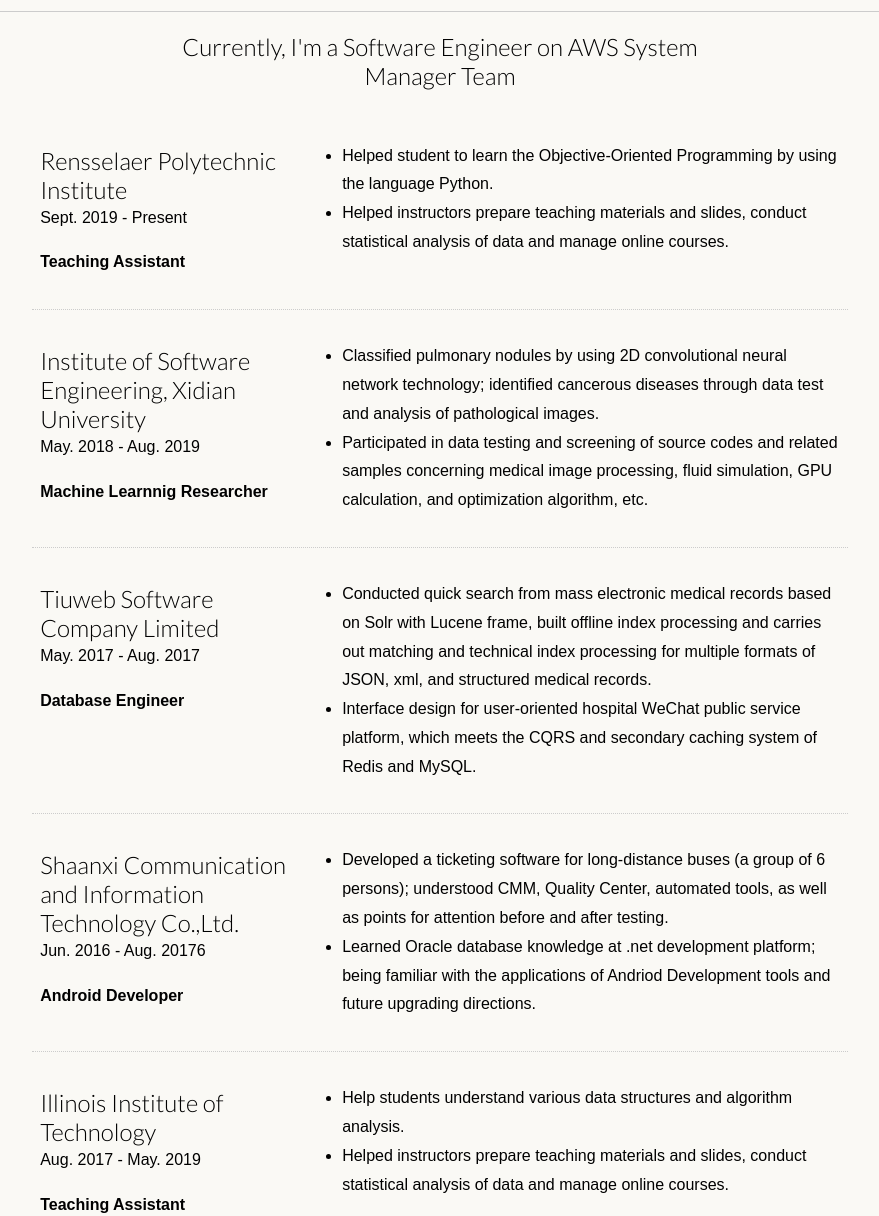
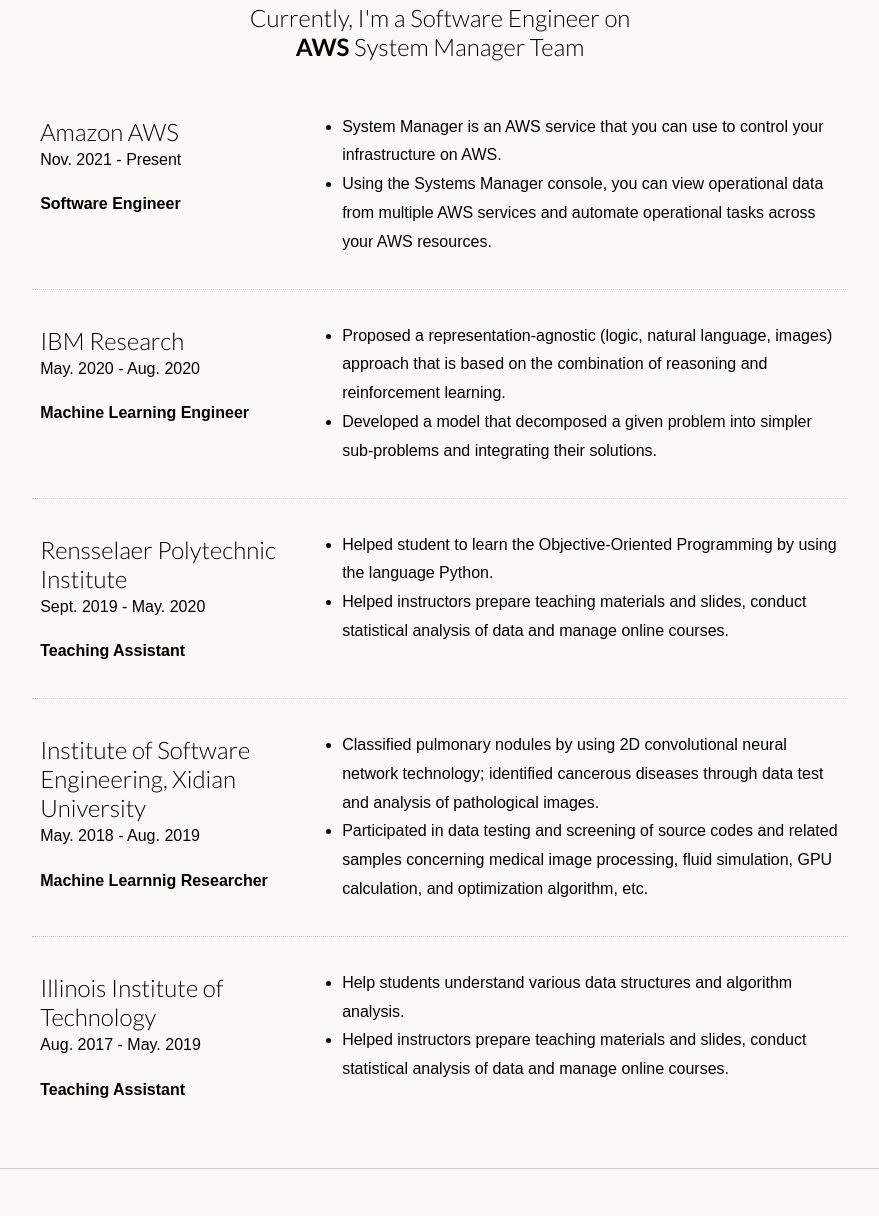
Before and after one commit to GuoooooJing/GuoooooJing.github.io, a plain HTML site: page html/resume.html in a window 1280 px wide. Shown: the part 328-1544 px from the top of the page, without its empty margins (200-1079 px from the left). Drawn offline with Linux system fonts and the light colour scheme.

Commit message:
Changing the resume and the footer

```diff
--- a/css/resume.css
+++ b/css/resume.css
@@ -168,7 +168,7 @@
     height: auto;
     display: grid;
     grid-template-columns: 1fr 1fr;
-    grid-column-gap: 150px;
+    grid-column-gap: 70px;
   }
   .profile {
     object-fit: contain;
@@ -178,7 +178,7 @@
     align-self: left!important;
   }
   .intro {
-      width: 30rem;
+      width: 35rem;
       justify-self: left;
       align-self: center;
   }
--- a/html/resume.html
+++ b/html/resume.html
@@ -30,14 +30,14 @@
         <img class="profile" src="../img/profile.png" alt="profile-img">
         <h2 class="intro">
 
-			"Customer Obsession" + "Ownership" + "Dive Deep"
+			<b>"Customer Obsession" + "Ownership" + "Dive Deep" </b><br>
 			To help a company, organization, individual create and apply effective, high quality, and efficient computer programs, based on current skills, experience, and ability to acquire new software development skills quickly and accurately.        </h2>
     </section>
 
     <hr>
     <div class="container">
         <div class="edu">
-            <h2>Currently, I'm a Software Engineer on AWS System Manager Team </h2>
+            <h2>Currently, I'm a Software Engineer on <br><b>AWS</b> System Manager Team </h2>
         </div>
     </div>
 
@@ -46,10 +46,39 @@
 	<div class="container">
 		<!--Experience Tables-->
 		<section class="experience">
+			<div class="row">
+				<div class="grid-2">
+                    <h2>Amazon AWS</h2>
+                    <p>Nov. 2021 - Present</p>
+                    <p><strong>Software Engineer</strong></p>
+				</div>
+				<div class="grid-4">
+					<ul>
+                        <li>System Manager is an AWS service that you can use to control your infrastructure on AWS.</li>
+						<li>Using the Systems Manager console, you can view operational data from multiple AWS services and
+							 automate operational tasks across your AWS resources.</li>
+                    </ul>
+				</div>
+			</div>
+			<div class="row">
+				<div class="grid-2">
+                    <h2>IBM Research</h2>
+                    <p>May. 2020 - Aug. 2020</p>
+                    <p><strong>Machine Learning Engineer</strong></p>
+				</div>
+				<div class="grid-4">
+					<ul>
+                        <li>Proposed a representation-agnostic (logic, natural language, images) approach
+							that is based on the combination of reasoning and reinforcement learning.</li>
+						<li>Developed a model that decomposed a given problem into simpler
+							sub-problems and integrating their solutions.</li>
+                    </ul>
+				</div>
+			</div>
             <div class="row">
 				<div class="grid-2">
                     <h2>Rensselaer Polytechnic Institute</h2>
-                    <p>Sept. 2019 - Present</p>
+                    <p>Sept. 2019 - May. 2020</p>
                     <p><strong>Teaching Assistant</strong></p>
 				</div>
 				<div class="grid-4">
@@ -73,37 +102,6 @@
 					</ul>
 				</div>
 			</div>
-			<div class="row">
-				<div class="grid-2">
-					<h2>Tiuweb Software Company Limited</h2>
-                    <p>May. 2017 - Aug. 2017</p>
-                    <p><strong>Database Engineer</strong></p>
-				</div>
-				<div class="grid-4">
-					<ul>
-						<li>Conducted quick search from mass electronic medical records based on Solr with Lucene frame, built
-                            offline index processing and carries out matching and technical index processing for multiple formats of
-                            JSON, xml, and structured medical records.</li>
-						<li>Interface design for user-oriented hospital WeChat public service platform, which meets the CQRS and
-                            secondary caching system of Redis and MySQL.</li>
-					</ul>
-				</div>
-            </div>
-            <div class="row">
-				<div class="grid-2">
-					<h2>Shaanxi Communication and Information Technology Co.,Ltd.</h2>
-                    <p>Jun. 2016 - Aug. 20176</p>
-                    <p><strong>Android Developer</strong></p>
-				</div>
-				<div class="grid-4">
-					<ul>
-						<li>Developed a ticketing software for long-distance buses (a group of 6 persons); understood CMM,
-                            Quality Center, automated tools, as well as points for attention before and after testing.</li>
-						<li>Learned Oracle database knowledge at .net development platform; being familiar with the applications
-                            of Andriod Development tools and future upgrading directions.</li>
-					</ul>
-				</div>
-            </div>
             <div class="row">
 				<div class="grid-2">
 					<h2>Illinois Institute of Technology</h2>
@@ -151,7 +149,7 @@
     <footer class="footer">
         <a class="back" href="#top">BACK TO THE TOP</a>
         <div class="bot">
-            <div class="copy-right">&copy;2020 Jiarui Jiang</div>
+            <div class="copy-right">&copy;2021 Jiarui Jiang</div>
             <div class="icon">
                 <a href="https://www.facebook.com/profile.php?id=100005314714837" target="_blank"><img class="small-icon" src="../img/facebook-small.png" alt="facebook-small"></a>
                 <a href="https://github.com/GuoooooJing" target="_blank"><img class="small-icon" src="../img/github-small.png" alt="github-small"></a>
```
Also changed, not shown: html/covid_19.html (+1 -1 lines), html/hobbies.html (+1 -1 lines).
